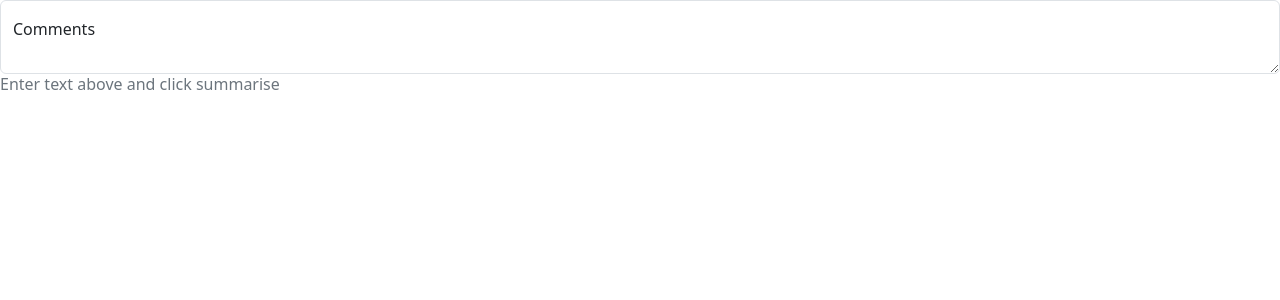
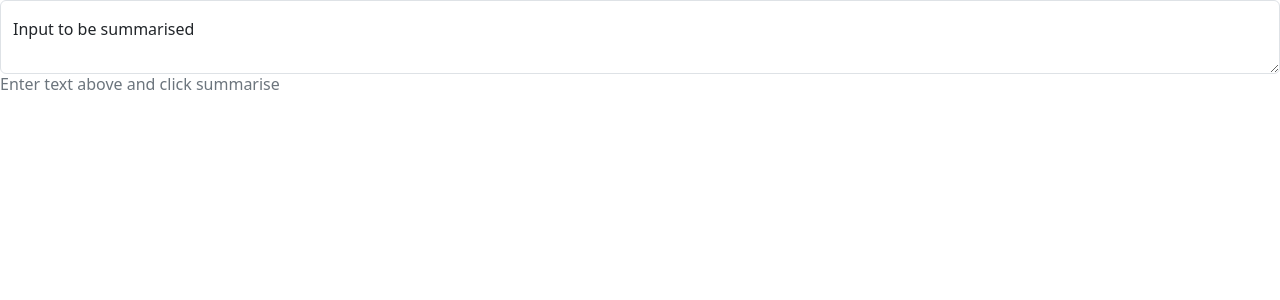
Before and after one commit to AjayRahul1/doc-summariser-geekl, a FastAPI app: page / in a window 1280 px wide. Shown: the top 300 px of the page. Run offline with FastAPI, Linux system fonts and the light colour scheme.

Commit message:
HTML changed

```diff
--- a/templates/index.html
+++ b/templates/index.html
@@ -4,22 +4,17 @@
 	<meta charset="UTF-8">
 	<meta name="viewport" content="width=device-width, initial-scale=1.0">
 	<title>Summarise</title>
-	<style>
-		.form{
-			display: flex;
-			justify-content: space-evenly;
-		}
-	</style>
+	<link rel="stylesheet" href="/static/styles.css">
 
 	<!-- Bootstrap 5.3.1 version link -->
 	<link href="https://cdn.jsdelivr.net/npm/bootstrap@5.3.1/dist/css/bootstrap.min.css" rel="stylesheet" integrity="sha384-4bw+/aepP/YC94hEpVNVgiZdgIC5+VKNBQNGCHeKRQN+PtmoHDEXuppvnDJzQIu9" crossorigin="anonymous">
 </head>
 <body>
-	<div class="col">
-		<div>
+	<div>
+		<div class="input-and-summarise">
 			<div class="form-floating">
 				<textarea class="form-control" placeholder="Leave a comment here" id="floatingTextarea2" style="height: 50%"></textarea>
-				<label for="floatingTextarea2">Comments</label>
+				<label for="floatingTextarea2">Input to be summarised</label>
 			</div>
 			<div class="text-wrap">
 				{% if summarized_paragraph %}
@@ -33,7 +28,6 @@
 				{% endif %}
 			</div>
 		</div>
-
 	</div>
 </body>
 </html>
```
